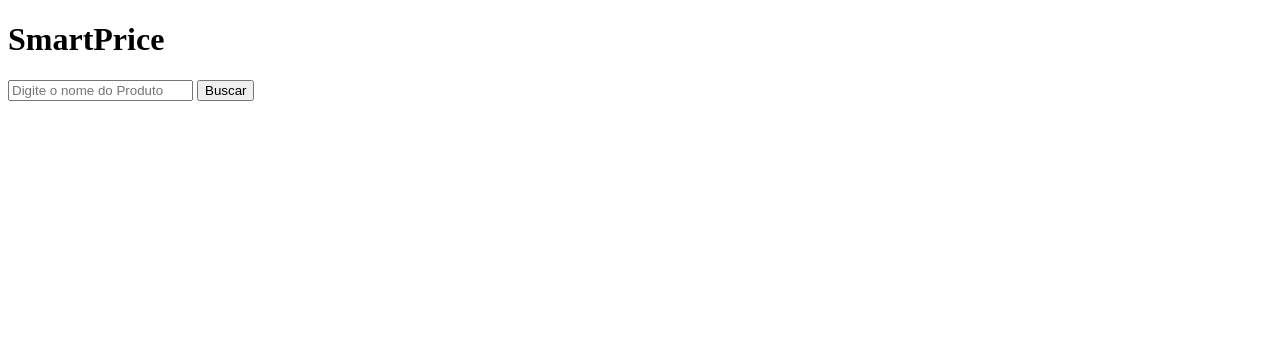
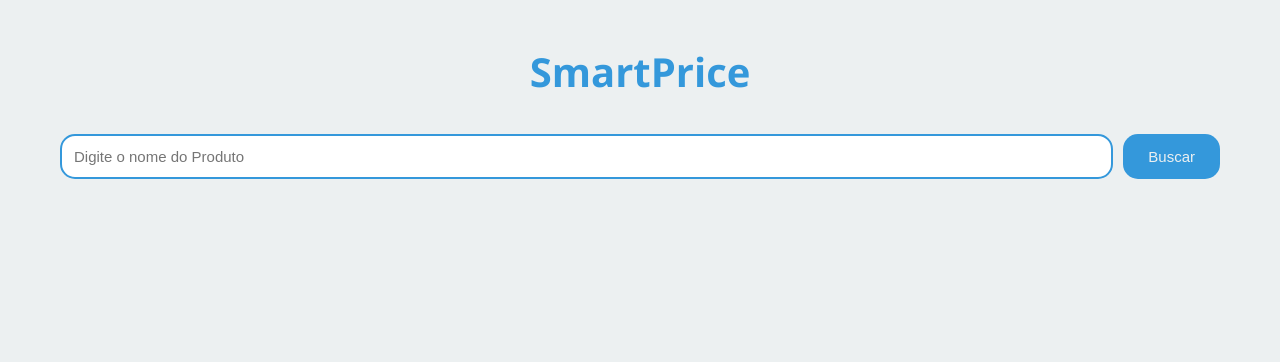
Before and after one commit to CoderLuizF/SmartPrice, a plain HTML site: page index.html in a window 1280 px wide. Drawn offline with Linux system fonts and the light colour scheme.

Commit message:
Add basic styling to the layout with CSS

```diff
--- a/index.html
+++ b/index.html
@@ -3,6 +3,7 @@
   <head>
     <meta charset="UTF-8" />
     <meta name="viewport" content="width=device-width, initial-scale=1.0" />
+    <link rel="stylesheet" href="styles.css">
     <title>SmartPrice</title>
   </head>
   <body>
--- a/styles.css
+++ b/styles.css
@@ -0,0 +1,76 @@
+:root {
+    --primary-color: #3498db;
+    --second-color: #2ecc71;
+    --background-color: #ecf0f1;
+    --text-color: #34495e;
+    --card-background: #fff;
+    --shadow-color: rgba(0, 0, 0, 0.1);
+}
+
+* {
+    margin: 0;
+    padding: 0;
+    box-sizing: border-box;
+}
+
+body {
+    font-family: 'Segoe UI', Tahoma, Geneva, Verdana, sans-serif;
+    line-height: 1.6;
+    background-color: var(--background-color);
+    color: var(--text-color);
+    padding: 20px;
+}
+
+.container {
+    max-width: 1200px;
+    margin: auto;
+    padding: 20px;
+}
+
+h1 {
+    text-align: center;
+    color: var(--primary-color);
+    font-size: 2.5em;
+    margin-bottom: 30px;
+}
+
+form {
+    display: flex;
+    gap: 10px;
+    margin-bottom: 30px;
+}
+
+form .product-input {
+    flex-grow: 1;
+    padding: 12px;
+    font-size: 15px;
+    border: 2px solid var(--primary-color);
+    border-radius: 15px;
+    outline: none;
+}
+
+form .product-input:focus {
+    box-shadow: 0 0 4px var(--primary-color);
+}
+
+form .search-btn {
+    padding: 12px 25px;
+    background-color: var(--primary-color);
+    border: none;
+    cursor: pointer;
+    font-size: 15px;
+    border-radius: 15px;
+    color: var(--background-color);
+    transition: 0.7s;
+}
+
+form .search-btn:hover {
+    background-color: #2980b9;
+}
+
+.product-list {
+    background-color: var(--card-background);
+    border-radius: 10px;
+    box-shadow: 0 4px 5px var(--shadow-color);
+    text-align: center;
+}
```
